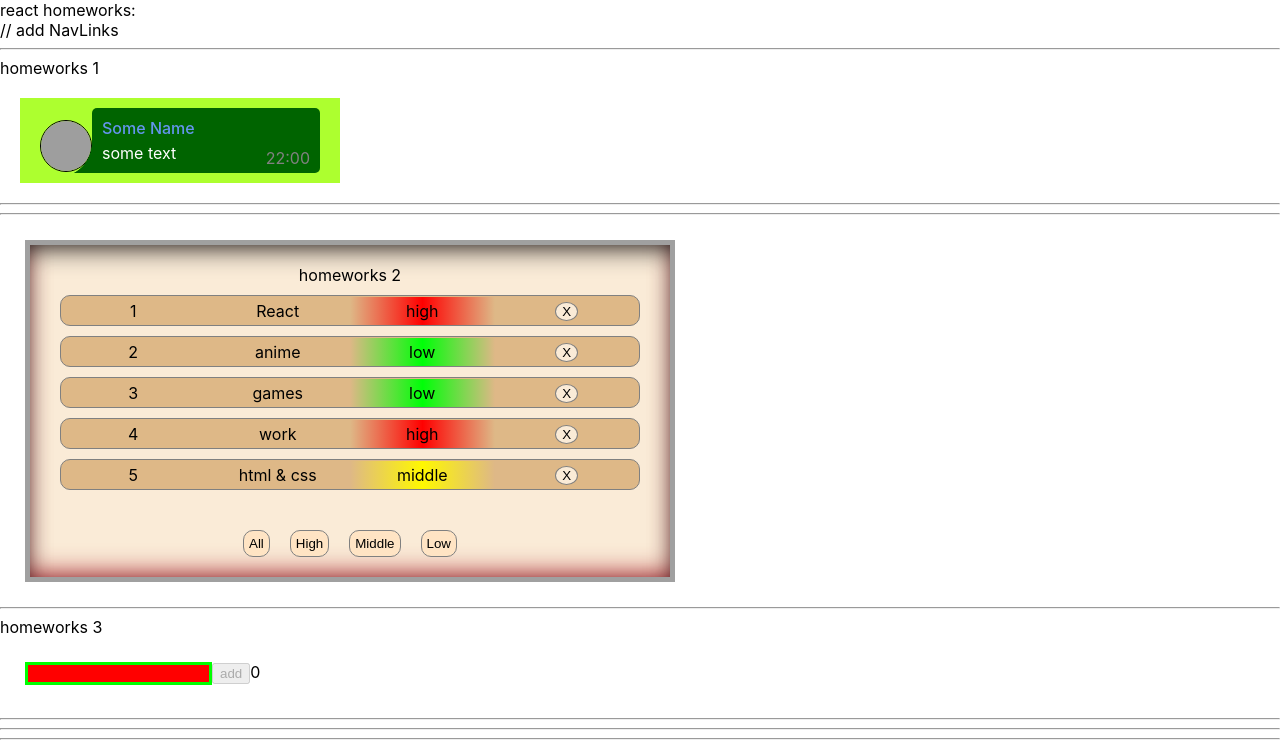
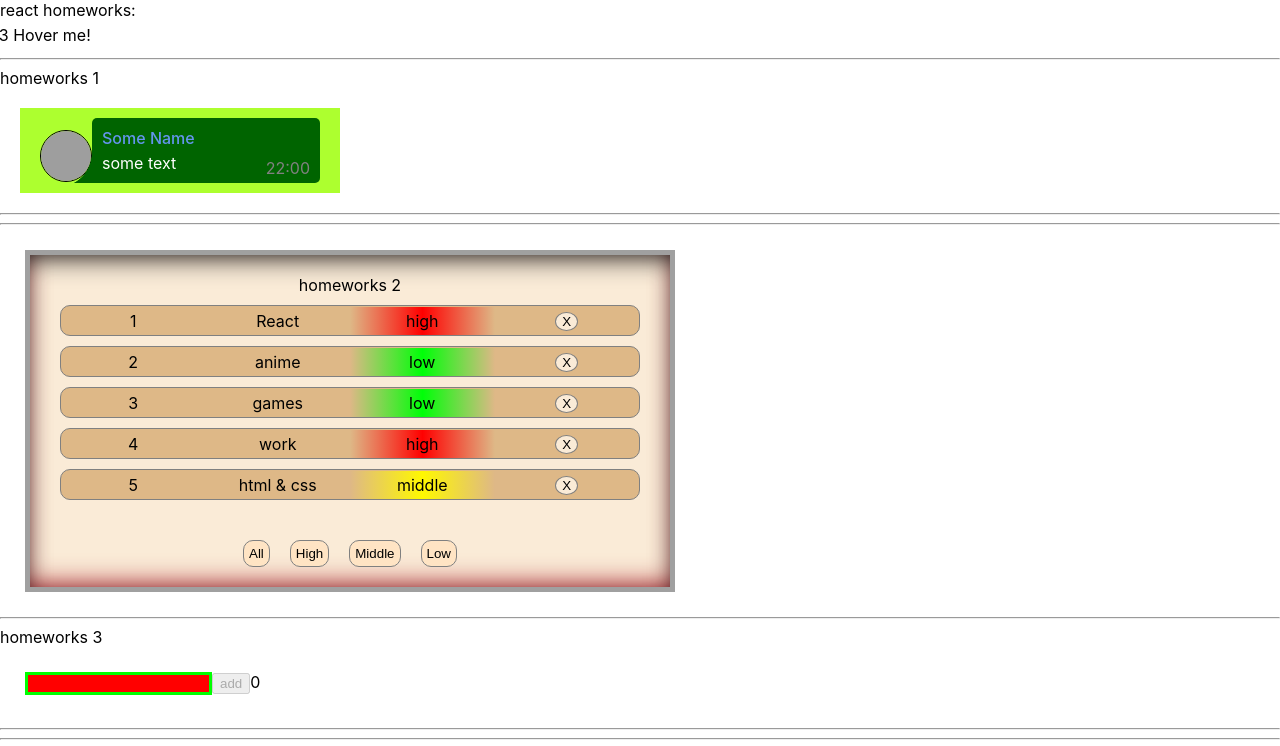
Before and after one commit to RomanAlxndrvch/IgnatHomeworks, a React (Create React App) app: page /#/pre-junior in a window 1280 px wide. Shown: the top 746 px of the page. Built offline with nearby package versions, Linux system fonts and the light colour scheme; grey boxes are pictures that could not be loaded.

Commit message:
HW#5 Add css styles for Navigation

```diff
--- a/src/p2-homeworks/h5-rrd-v6/HW5.tsx
+++ b/src/p2-homeworks/h5-rrd-v6/HW5.tsx
@@ -1,18 +1,16 @@
 import React from 'react'
 import {HashRouter} from 'react-router-dom'
-import Header from './Header'
+import Header from './NavLink/Header'
 import Pages from './Pages'
+
 
 function HW5() {
     return (
         <div>
             {/*в gh-pages лучше работает HashRouter*/}
             <HashRouter>
-
                 <Header/>
-
                 <Pages/>
-
             </HashRouter>
         </div>
     )
--- a/src/p2-homeworks/h5-rrd-v6/Header.tsx
+++ /dev/null
@@ -1,12 +0,0 @@
-import React from 'react'
-
-function Header() {
-    return (
-        <div>
-            // add NavLinks
-
-        </div>
-    )
-}
-
-export default Header
--- /dev/null
+++ b/src/p2-homeworks/h5-rrd-v6/NavLink/Header.module.css
@@ -0,0 +1,22 @@
+.nav_container {
+    height: 30px;
+    width: 500px;
+    position: relative;
+    overflow: hidden;
+    display: flex;
+    align-items: center;
+    transition: all 1s;
+}
+
+.nav_link {
+    transition: all 1s;
+    position: absolute;
+    left: -120px;
+}
+
+.navLinkHover {
+    position: absolute;
+    transition: all 1s;
+    color: red;
+    left: +1px;
+}
--- /dev/null
+++ b/src/p2-homeworks/h5-rrd-v6/NavLink/Header.tsx
@@ -0,0 +1,34 @@
+import React, {useState} from 'react'
+import classes from './Header.module.css'
+
+
+function Header() {
+
+    //State and functions for Nav hover effect.
+    const [isHovering, setIsHovering] = useState<boolean>(false)
+    const mouseOn = () => {
+        setIsHovering(true)
+    }
+    const mouseOff = () => {
+        setIsHovering(false)
+    }
+    const isHover = () => {
+        return isHovering ? classes.navLinkHover : classes.nav_link
+    }
+
+
+    return (
+        <div className={classes.nav_container}>
+            <div className={isHover()} onMouseOver={mouseOn}
+                 onMouseLeave={mouseOff}>
+                <span> Link1  </span>
+                <span> Link2 </span>
+                <span> Link3 </span>
+                <span> Hover me! </span>
+
+            </div>
+        </div>
+    )
+}
+
+export default Header
```
